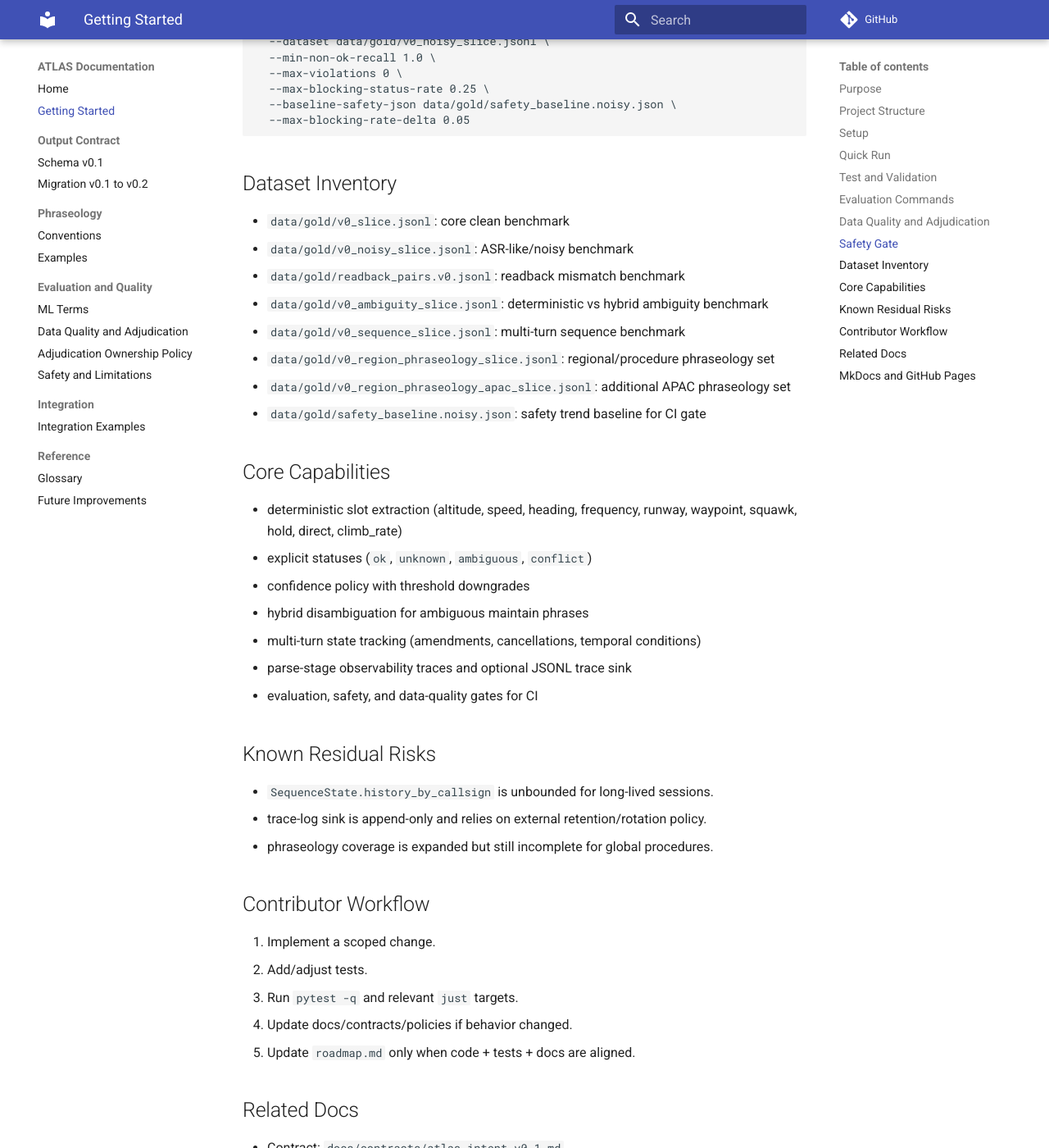
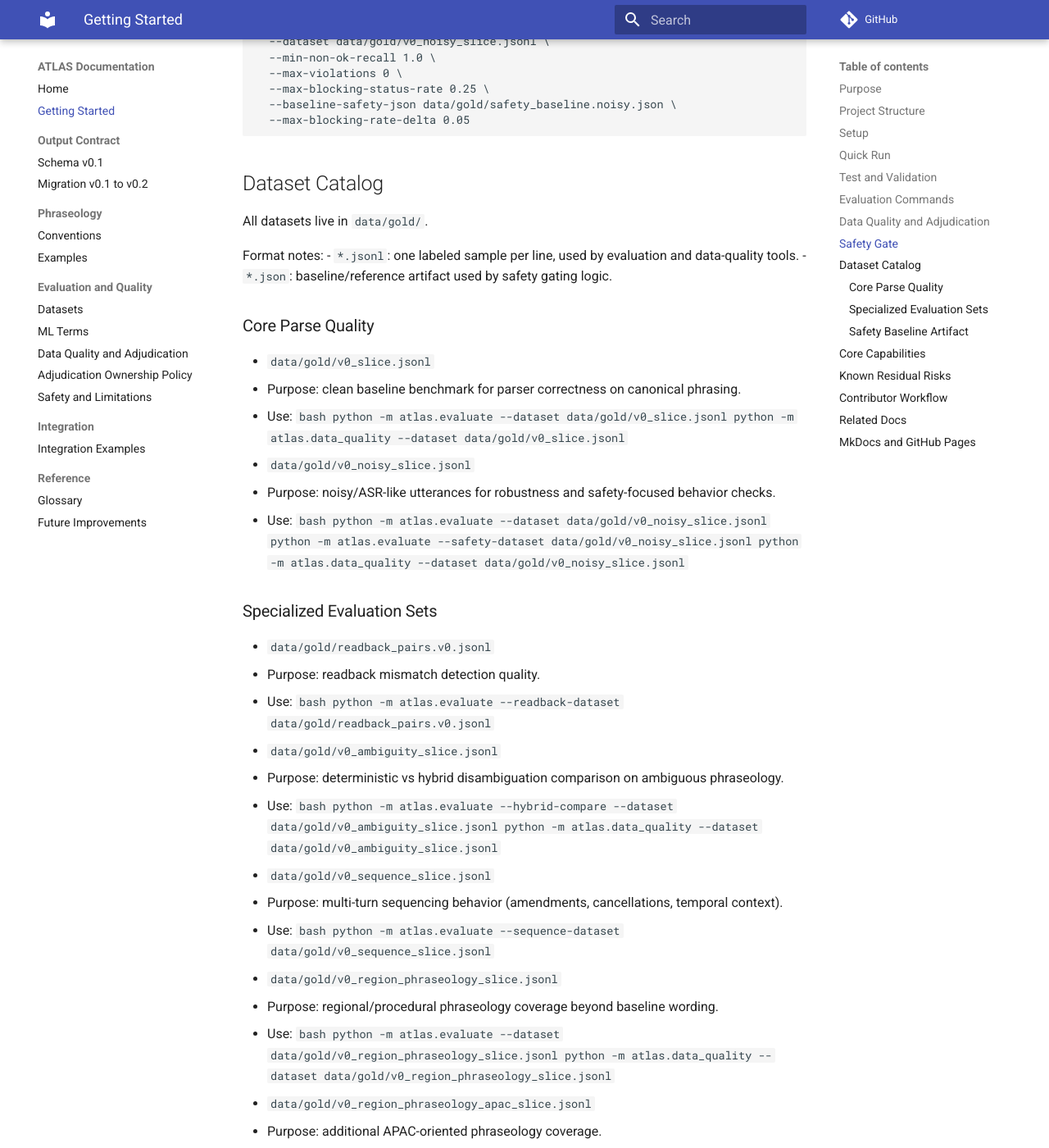
Before and after one commit to sankarebarri/ATLAS, an MkDocs documentation site: the page built from docs/documentation.md, in a window 1280 px wide and 1400 px high, scrolled down 1862 px. Shown: the whole window at 82% size. Built offline with MkDocs 1.6.1 and Material for MkDocs 9.7.7, drawn with Linux system fonts in a browser that asks for light colours; comment, search, counter and statistics services are not loaded; some of the changed text lies outside the part shown.

Commit message:
docs: datasets added

````diff
--- a/docs/documentation.md
+++ b/docs/documentation.md
@@ -79,15 +79,83 @@ python -m atlas.safety_review \
   --max-blocking-rate-delta 0.05
 ```
 
-## Dataset Inventory
-- `data/gold/v0_slice.jsonl`: core clean benchmark
-- `data/gold/v0_noisy_slice.jsonl`: ASR-like/noisy benchmark
-- `data/gold/readback_pairs.v0.jsonl`: readback mismatch benchmark
-- `data/gold/v0_ambiguity_slice.jsonl`: deterministic vs hybrid ambiguity benchmark
-- `data/gold/v0_sequence_slice.jsonl`: multi-turn sequence benchmark
-- `data/gold/v0_region_phraseology_slice.jsonl`: regional/procedure phraseology set
-- `data/gold/v0_region_phraseology_apac_slice.jsonl`: additional APAC phraseology set
-- `data/gold/safety_baseline.noisy.json`: safety trend baseline for CI gate
+## Dataset Catalog
+All datasets live in `data/gold/`.
+
+Format notes:
+- `*.jsonl`: one labeled sample per line, used by evaluation and data-quality tools.
+- `*.json`: baseline/reference artifact used by safety gating logic.
+
+### Core Parse Quality
+- `data/gold/v0_slice.jsonl`
+  - Purpose: clean baseline benchmark for parser correctness on canonical phrasing.
+  - Use:
+    ```bash
+    python -m atlas.evaluate --dataset data/gold/v0_slice.jsonl
+    python -m atlas.data_quality --dataset data/gold/v0_slice.jsonl
+    ```
+
+- `data/gold/v0_noisy_slice.jsonl`
+  - Purpose: noisy/ASR-like utterances for robustness and safety-focused behavior checks.
+  - Use:
+    ```bash
+    python -m atlas.evaluate --dataset data/gold/v0_noisy_slice.jsonl
+    python -m atlas.evaluate --safety-dataset data/gold/v0_noisy_slice.jsonl
+    python -m atlas.data_quality --dataset data/gold/v0_noisy_slice.jsonl
+    ```
+
+### Specialized Evaluation Sets
+- `data/gold/readback_pairs.v0.jsonl`
+  - Purpose: readback mismatch detection quality.
+  - Use:
+    ```bash
+    python -m atlas.evaluate --readback-dataset data/gold/readback_pairs.v0.jsonl
+    ```
+
+- `data/gold/v0_ambiguity_slice.jsonl`
+  - Purpose: deterministic vs hybrid disambiguation comparison on ambiguous phraseology.
+  - Use:
+    ```bash
+    python -m atlas.evaluate --hybrid-compare --dataset data/gold/v0_ambiguity_slice.jsonl
+    python -m atlas.data_quality --dataset data/gold/v0_ambiguity_slice.jsonl
+    ```
+
+- `data/gold/v0_sequence_slice.jsonl`
+  - Purpose: multi-turn sequencing behavior (amendments, cancellations, temporal context).
+  - Use:
+    ```bash
+    python -m atlas.evaluate --sequence-dataset data/gold/v0_sequence_slice.jsonl
+    ```
+
+- `data/gold/v0_region_phraseology_slice.jsonl`
+  - Purpose: regional/procedural phraseology coverage beyond baseline wording.
+  - Use:
+    ```bash
+    python -m atlas.evaluate --dataset data/gold/v0_region_phraseology_slice.jsonl
+    python -m atlas.data_quality --dataset data/gold/v0_region_phraseology_slice.jsonl
+    ```
+
+- `data/gold/v0_region_phraseology_apac_slice.jsonl`
+  - Purpose: additional APAC-oriented phraseology coverage.
+  - Use:
+    ```bash
+    python -m atlas.evaluate --dataset data/gold/v0_region_phraseology_apac_slice.jsonl
+    python -m atlas.data_quality --dataset data/gold/v0_region_phraseology_apac_slice.jsonl
+    ```
+
+### Safety Baseline Artifact
+- `data/gold/safety_baseline.noisy.json`
+  - Purpose: baseline reference metrics used to detect safety regression deltas in CI.
+  - Use:
+    ```bash
+    python -m atlas.safety_review \
+      --dataset data/gold/v0_noisy_slice.jsonl \
+      --baseline-safety-json data/gold/safety_baseline.noisy.json \
+      --min-non-ok-recall 1.0 \
+      --max-violations 0 \
+      --max-blocking-status-rate 0.25 \
+      --max-blocking-rate-delta 0.05
+    ```
 
 ## Core Capabilities
 - deterministic slot extraction (altitude, speed, heading, frequency, runway, waypoint, squawk, hold, direct, climb_rate)
@@ -111,6 +179,7 @@ python -m atlas.safety_review \
 5. Update `roadmap.md` only when code + tests + docs are aligned.
 
 ## Related Docs
+- Datasets: `docs/datasets.md`
 - Contract: `docs/contracts/atlas.intent.v0.1.md`
 - Phraseology conventions: `docs/phraseology-conventions.md`
 - Metrics glossary: `docs/ml-terms.md`
--- a/mkdocs.yml
+++ b/mkdocs.yml
@@ -30,6 +30,7 @@ nav:
       - Conventions: phraseology-conventions.md
       - Examples: examples.md
   - Evaluation and Quality:
+      - Datasets: datasets.md
       - ML Terms: ml-terms.md
       - Data Quality and Adjudication: data-quality-adjudication.md
       - Adjudication Ownership Policy: adjudication-ownership-policy.md
````
Also changed, not shown: docs/datasets.md (added, +78 -0 lines), documentation.md (+78 -9 lines).
